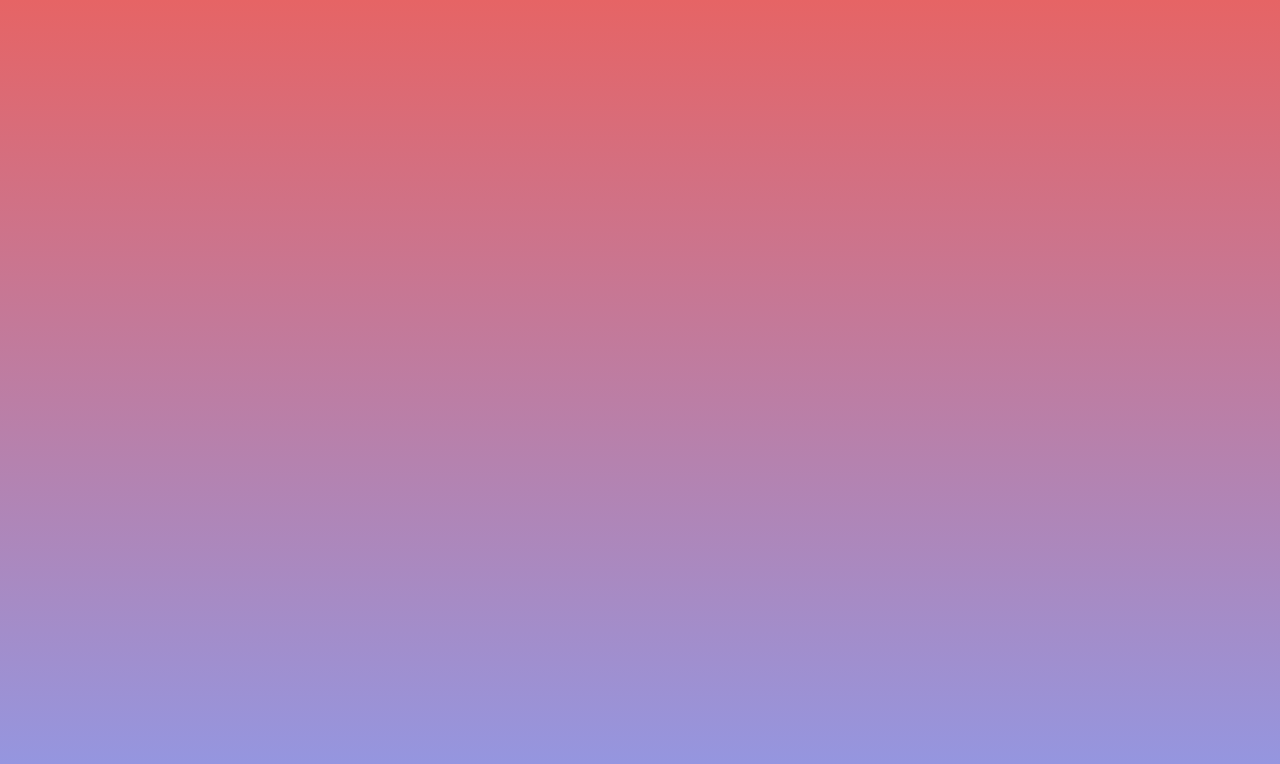
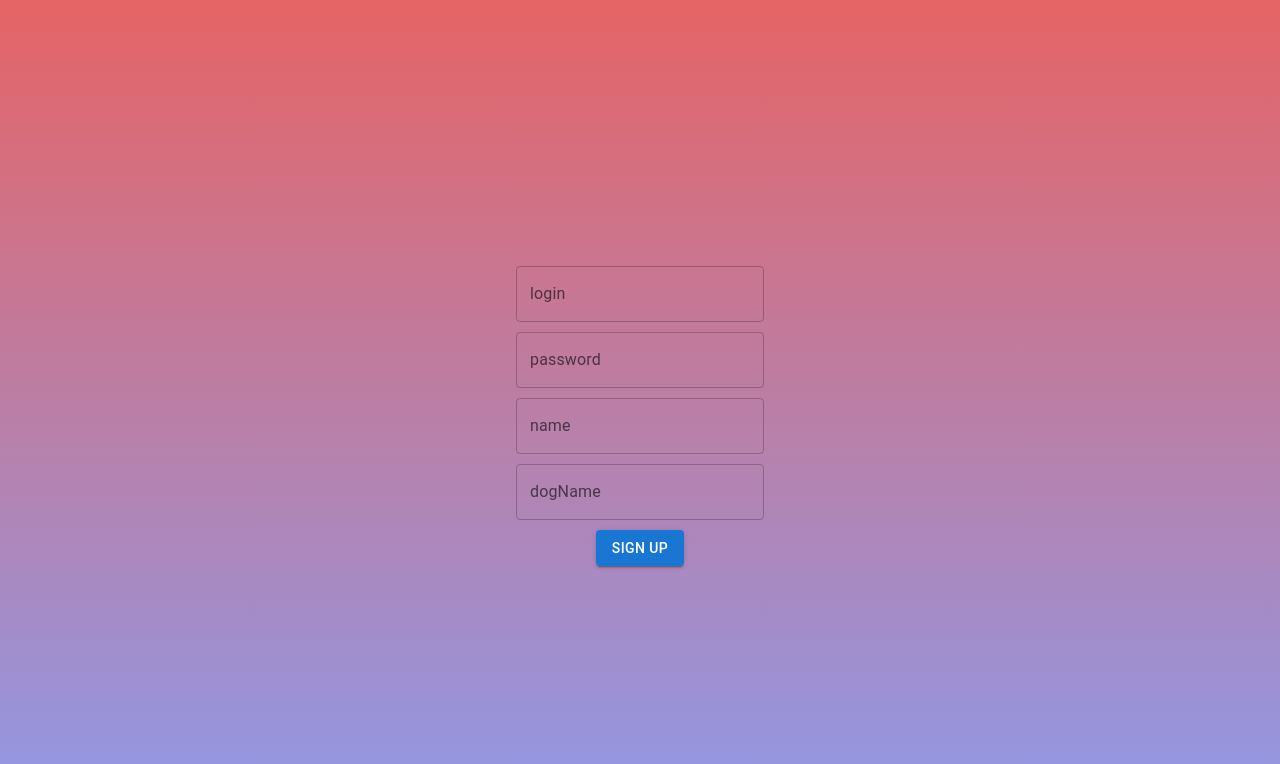
Before and after one commit to Kndrzej/TinderForDogs, a React (Create React App) app: page /register in a window 1280 px wide. Before the commit this address had no page. Shown: the top 764 px of the page. Built offline with nearby package versions, Linux system fonts and the light colour scheme.

Commit message:
registering added

```diff
--- a/src/App.js
+++ b/src/App.js
@@ -1,15 +1,18 @@
+import React from 'react'
 import './App.css';
 import CardBox from './components/CardBox';
 import LoginPage from './components/LoginPage';
-import { Routes, Route, Link } from "react-router-dom";
-import React from 'react'
+import Register from './components/Register';
+import { Routes, Route } from "react-router-dom";
 
 function App() {
+
   return (
     <div className="App">
       <Routes>
         <Route path="/" element={<LoginPage/>}/>
         <Route path="/swiping" element={<CardBox/>}/>
+        <Route path="/register" element={<Register/>}/>
       </Routes>
     </div>
   );
--- a/src/components/LoginPage/index.css
+++ b/src/components/LoginPage/index.css
@@ -1,3 +1,8 @@
 p{
     color:#700c29;
 }
+
+a{
+    text-decoration: none;
+    color: white;
+}
--- a/src/components/LoginPage/index.js
+++ b/src/components/LoginPage/index.js
@@ -1,6 +1,6 @@
 import React, {useState } from 'react'
 import {TextField, Button} from '@mui/material'
-import { useNavigate } from "react-router-dom";
+import { useNavigate, Link } from "react-router-dom";
 import allUsers from "../../users.json"
 import "./index.css"
 
@@ -25,9 +25,8 @@ export default function LoginPage() {
             <p>{invalidCredentials && "Invalid creadentials, try one more time"}</p>
             <TextField variant="outlined" label="login" style={{margin: "5px"}} value={login} onChange={(e)=>{setLogin(e.target.value)}}/>
             <TextField variant="outlined" label="password" style={{margin: "5px"}} value={password} onChange={(e)=>{setPassword(e.target.value)}} type="password"/>
-            <Button variant="contained" onClick={()=>{checkCredentials(login, password)}}>Sign in</Button>
-            <Button variant="contained" onClick={()=>{checkCredentials(login, password)}}>Register</Button>
+            <Button variant="contained" onClick={()=>{checkCredentials(login, password)}} style={{margin: "5px"}}>Sign in</Button>
+            <Button variant="contained" onClick={()=>{checkCredentials(login, password)}} style={{margin: "5px"}}><Link to="/register"> Register </Link></Button>
         </>
-
     )
 }
--- /dev/null
+++ b/src/components/Register/index.js
@@ -0,0 +1,33 @@
+import React, {useState } from 'react'
+import {TextField, Button} from '@mui/material'
+import { useNavigate } from "react-router-dom";
+import allUsers from "../../users.json"
+
+export default function Register(){
+    const [login, setLogin] = useState("")
+    const [password, setPassword] = useState("")
+    const [name, setName] = useState("")
+    const [dogName, setDogName] = useState("")
+    const [invalidData, setInvalidData] = useState(false)
+    const navigate = useNavigate()
+
+    const checkProvidedData = (login, password, name, dogName) => {
+        if(login && password && name && dogName){
+            navigate("/")
+        }
+        else{
+            setInvalidData(true)
+        }
+    }
+
+    return (
+        <>
+            <p>{invalidData && "Invalid data, every field needs to be filled, try one more time"}</p>
+            <TextField variant="outlined" label="login" style={{margin: "5px"}} value={login} onChange={(e)=>{setLogin(e.target.value)}}/>
+            <TextField variant="outlined" label="password" style={{margin: "5px"}} value={password} onChange={(e)=>{setPassword(e.target.value)}} type="password"/>
+            <TextField variant="outlined" label="name" style={{margin: "5px"}} value={name} onChange={(e)=>{setName(e.target.value)}}/>
+            <TextField variant="outlined" label="dogName" style={{margin: "5px"}} value={dogName} onChange={(e)=>{setDogName(e.target.value)}}/>
+            <Button onClick={()=>{checkProvidedData(login, password, name, dogName)}} variant="contained"  style={{margin: "5px"}}>Sign up</Button>
+        </>
+    )
+}
```
Also changed, not shown: src/hooks/useLocalStorage.hook.js (added, +26 -0 lines).
